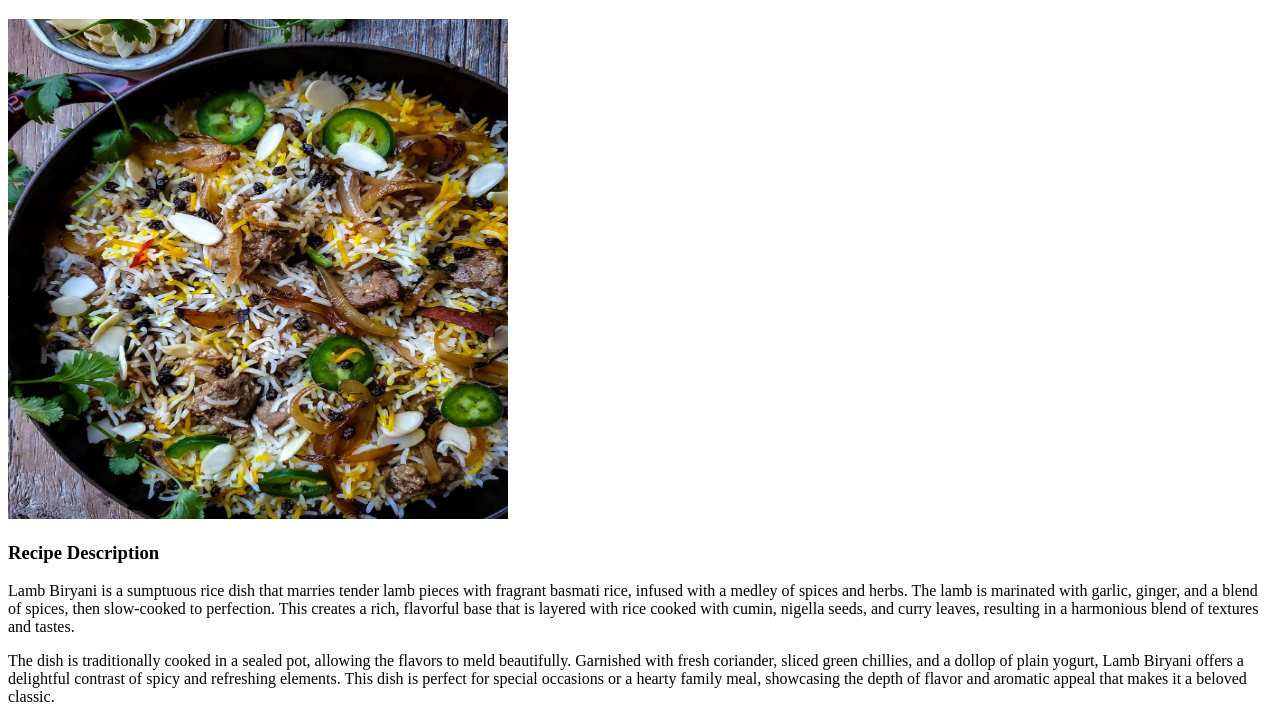
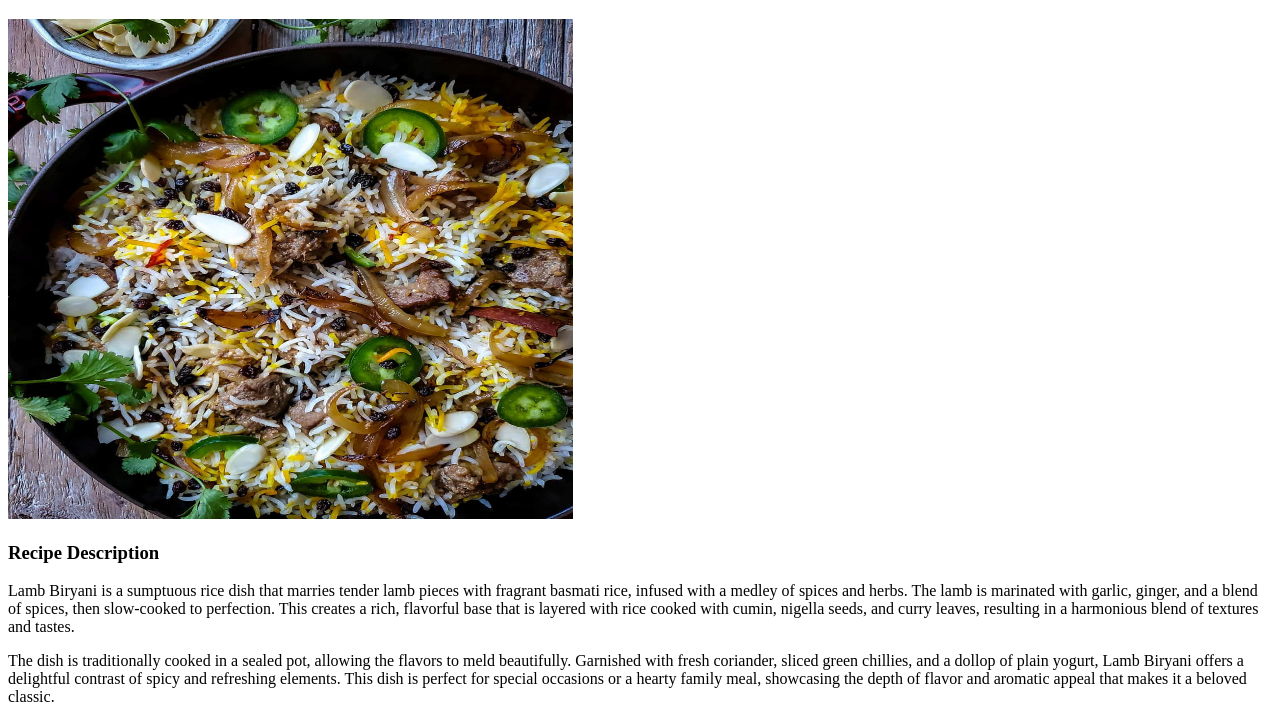
Before and after one commit to DevelopedByDraken/odin-recipes, a plain HTML site: page recipes/lamb-biryani.html in a window 1280 px wide. Shown: the part 61-780 px from the top of the page. Drawn offline with Linux system fonts and the light colour scheme.

Commit message:
Adjust proportion of image on biryani page
Made the width of the image around 1.1x more than heigth

```diff
--- a/recipes/lamb-biryani.html
+++ b/recipes/lamb-biryani.html
@@ -8,7 +8,7 @@
 
   <body>
     <h1>Lamb Biryani</h1>
-    <img src="./../img/lamb-biryani.jpg" height="500" width="500">
+    <img src="./../img/lamb-biryani.jpg" height="500" width="565">
     <h3>Recipe Description</h3>
     <p>Lamb Biryani is a sumptuous rice dish that marries tender lamb pieces with fragrant basmati rice, infused with a medley of spices and herbs. The lamb is marinated with garlic, ginger, and a blend of spices, then slow-cooked to perfection. This creates a rich, flavorful base that is layered with rice cooked with cumin, nigella seeds, and curry leaves, resulting in a harmonious blend of textures and tastes.</p>
     <p>The dish is traditionally cooked in a sealed pot, allowing the flavors to meld beautifully. Garnished with fresh coriander, sliced green chillies, and a dollop of plain yogurt, Lamb Biryani offers a delightful contrast of spicy and refreshing elements. This dish is perfect for special occasions or a hearty family meal, showcasing the depth of flavor and aromatic appeal that makes it a beloved classic.</p>
```
